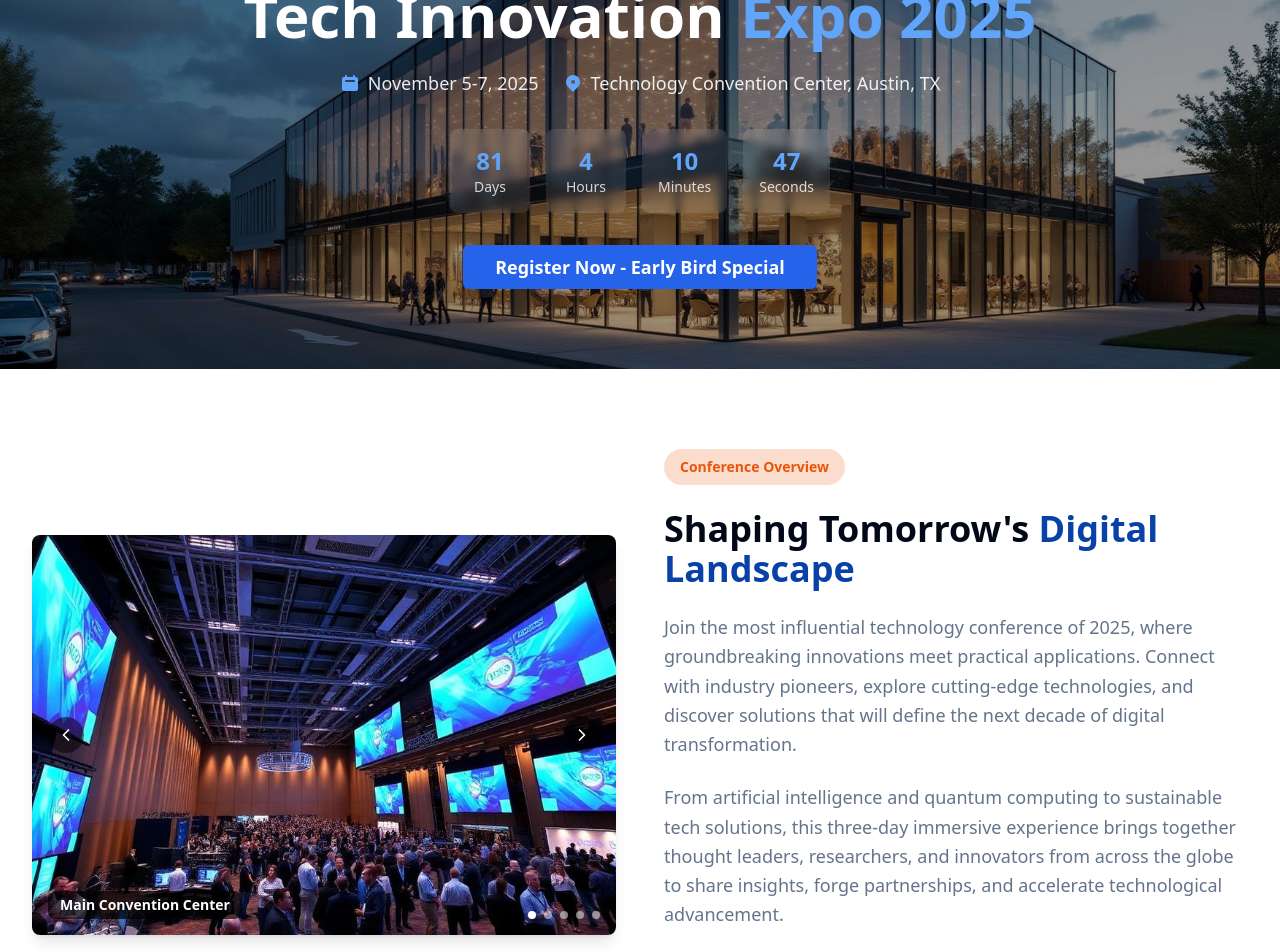
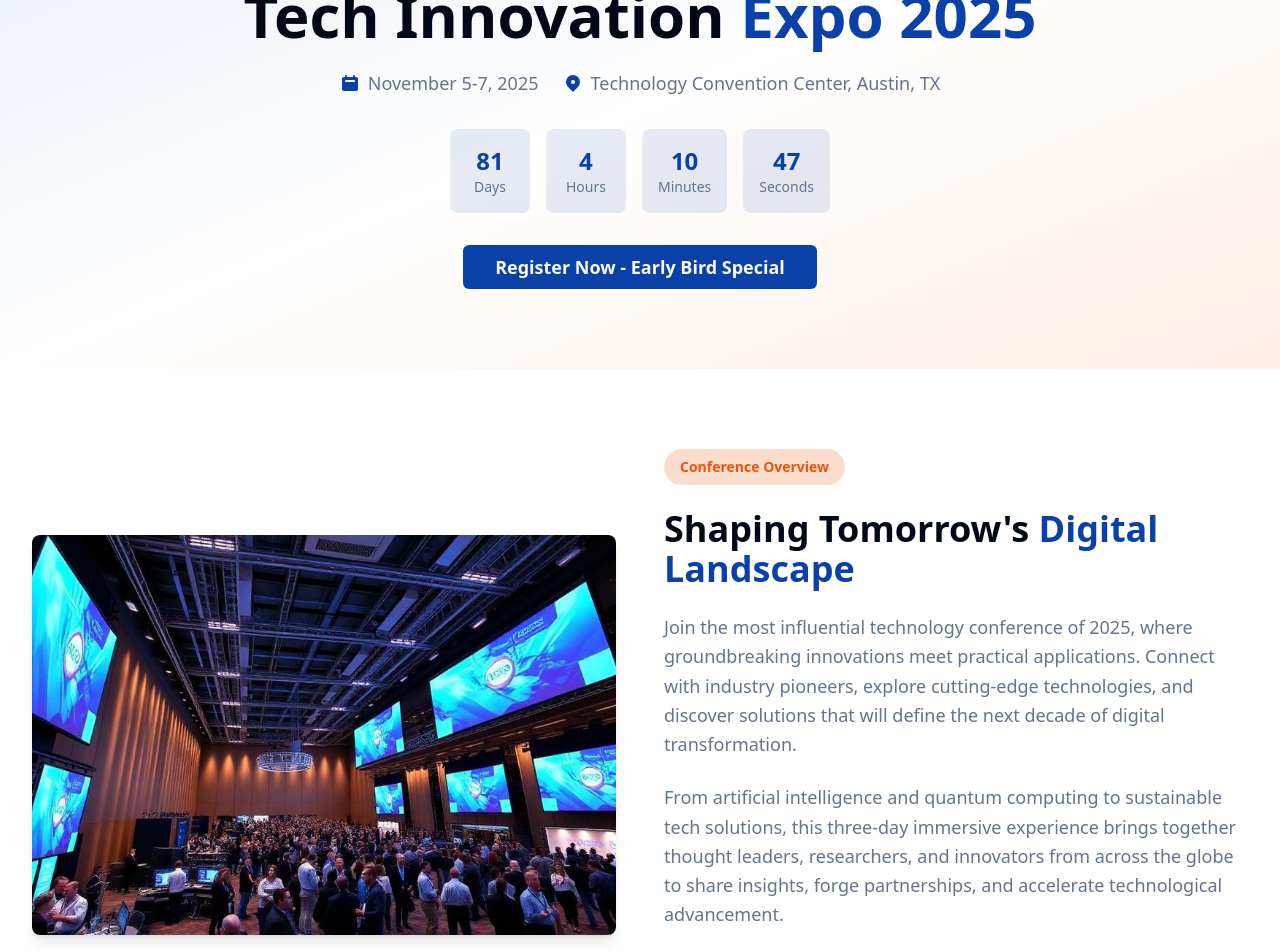
Before and after one commit to theatom-gp/atom-connect-hub, a React (Vite) app: page /conference/tech-innovation-expo-2025 in a window 1280 px wide. Shown: the part 220-1172 px from the top of the page. Built offline with nearby package versions, Linux system fonts and the light colour scheme.

Commit message:
Code edited in Lovable Code Editor
Edited UI in Lovable

```diff
--- a/src/pages/ConferenceDetail.tsx
+++ b/src/pages/ConferenceDetail.tsx
@@ -2,13 +2,7 @@ import { useState, useEffect } from 'react';
 import Navigation from '@/components/Navigation';
 import { Button } from '@/components/ui/button';
 import { Card, CardContent, CardFooter, CardHeader } from '@/components/ui/card';
-import { ChevronLeft, ChevronRight } from 'lucide-react';
-import heroBackground from '@/assets/hero-tech-background.jpg';
 import venueImage from '@/assets/venue-tech-expo.jpg';
-import venueInterior from '@/assets/venue-interior-1.jpg';
-import venueConferenceRoom from '@/assets/venue-conference-room.jpg';
-import venueNetworking from '@/assets/venue-networking.jpg';
-import venueExhibition from '@/assets/venue-exhibition.jpg';
 import chairpersonImage from '@/assets/chairperson-tech.jpg';
 import speaker1 from '@/assets/speaker-1.jpg';
 import speaker2 from '@/assets/speaker-2.jpg';
@@ -22,24 +16,6 @@ const ConferenceDetail = () => {
     minutes: 0,
     seconds: 0
   });
-
-  const [currentImageIndex, setCurrentImageIndex] = useState(0);
-
-  const venueImages = [
-    { src: venueImage, alt: "Technology Convention Center Exterior", title: "Main Convention Center" },
-    { src: venueInterior, alt: "Convention Center Interior", title: "Main Exhibition Hall" },
-    { src: venueConferenceRoom, alt: "Conference Room", title: "Conference Room" },
-    { src: venueNetworking, alt: "Networking Area", title: "Networking Lounge" },
-    { src: venueExhibition, alt: "Exhibition Hall", title: "Technology Exhibition" }
-  ];
-
-  const nextImage = () => {
-    setCurrentImageIndex((prev) => (prev + 1) % venueImages.length);
-  };
-
-  const prevImage = () => {
-    setCurrentImageIndex((prev) => (prev - 1 + venueImages.length) % venueImages.length);
-  };
 
   useEffect(() => {
     const targetDate = new Date('2025-11-05T09:00:00');
@@ -118,7 +94,8 @@ const ConferenceDetail = () => {
         "Conference schedule handout",
         "Certificate of Attendance",
         "E-Abstract Book"
-      ]
+      ],
+      featured: true
     },
     {
       title: "Student",
@@ -191,18 +168,19 @@ const ConferenceDetail = () => {
   ];
 
   const publishingPartners = [
-    { name: "MDPI", logo: "Academic Open Access Publishing since 1996" },
-    { name: "Cambridge Scholars Publishing", logo: "Cambridge University Press" },
-    { name: "Scopus", logo: "Elsevier's Abstract and Citation Database" },
-    { name: "Bon View Publishing", logo: "Academic Research Publishing" }
+    "IEEE Computer Society",
+    "ACM Digital Library",
+    "SpringerLink",
+    "ScienceDirect",
+    "ResearchGate"
   ];
 
   const mediaPartners = [
-    { name: "TechCrunch", logo: "Leading Technology Media" },
-    { name: "MIT Technology Review", logo: "Innovation & Research Coverage" },
-    { name: "IEEE Spectrum", logo: "Engineering & Technology News" },
-    { name: "Wired Magazine", logo: "Technology & Digital Culture" },
-    { name: "VentureBeat", logo: "Tech Industry News & Analysis" }
+    "TechCrunch",
+    "MIT Technology Review",
+    "IEEE Spectrum",
+    "Wired Magazine",
+    "VentureBeat"
   ];
 
   return (
@@ -210,35 +188,27 @@ const ConferenceDetail = () => {
       <Navigation />
 
       {/* Hero Section */}
-      <section
-        className="relative py-20 bg-gradient-to-br from-primary/10 via-background to-secondary/10"
-        style={{
-          backgroundImage: `linear-gradient(rgba(0, 0, 0, 0.4), rgba(0, 0, 0, 0.4)), url(${heroBackground})`,
-          backgroundSize: 'cover',
-          backgroundPosition: 'center',
-          backgroundRepeat: 'no-repeat'
-        }}
-      >
+      <section className="relative py-20 bg-gradient-to-br from-primary/10 via-background to-secondary/10">
         <div className="max-w-7xl mx-auto px-4 sm:px-6 lg:px-8">
           <div className="text-center">
             <div className="inline-block px-4 py-2 bg-primary/20 text-primary rounded-full text-sm font-semibold mb-6">
               Innovation • Technology • Future
             </div>
 
-            <h1 className="text-4xl lg:text-6xl font-bold text-white mb-6">
-              Tech Innovation <span className="text-blue-400">Expo 2025</span>
+            <h1 className="text-4xl lg:text-6xl font-bold text-foreground mb-6">
+              Tech Innovation <span className="text-primary">Expo 2025</span>
             </h1>
 
-            <div className="flex flex-col md:flex-row justify-center items-center gap-6 mb-8 text-lg text-white/90">
+            <div className="flex flex-col md:flex-row justify-center items-center gap-6 mb-8 text-lg text-muted-foreground">
               <div className="flex items-center gap-2">
-                <svg className="w-5 h-5 text-blue-400" fill="currentColor" viewBox="0 0 20 20">
+                <svg className="w-5 h-5 text-primary" fill="currentColor" viewBox="0 0 20 20">
                   <path fillRule="evenodd" d="M6 2a1 1 0 00-1 1v1H4a2 2 0 00-2 2v10a2 2 0 002 2h12a2 2 0 002-2V6a2 2 0 00-2-2h-1V3a1 1 0 10-2 0v1H7V3a1 1 0 00-1-1zm0 5a1 1 0 000 2h8a1 1 0 100-2H6z" clipRule="evenodd"/>
                 </svg>
                 <span>November 5-7, 2025</span>
               </div>
 
               <div className="flex items-center gap-2">
-                <svg className="w-5 h-5 text-blue-400" fill="currentColor" viewBox="0 0 20 20">
+                <svg className="w-5 h-5 text-primary" fill="currentColor" viewBox="0 0 20 20">
                   <path fillRule="evenodd" d="M5.05 4.05a7 7 0 119.9 9.9L10 18.9l-4.95-4.95a7 7 0 010-9.9zM10 11a2 2 0 100-4 2 2 0 000 4z" clipRule="evenodd"/>
                 </svg>
                 <span>Technology Convention Center, Austin, TX</span>
@@ -248,16 +218,16 @@ const ConferenceDetail = () => {
             {/* Countdown Timer */}
             <div className="flex justify-center gap-4 mb-8">
               {Object.entries(timeLeft).map(([unit, value]) => (
-                <div key={unit} className="bg-white/10 backdrop-blur-sm rounded-lg p-4 min-w-[80px]">
-                  <div className="text-2xl font-bold text-blue-400">{value}</div>
-                  <div className="text-sm text-white/80 capitalize">{unit}</div>
+                <div key={unit} className="bg-primary/10 backdrop-blur-sm rounded-lg p-4 min-w-[80px]">
+                  <div className="text-2xl font-bold text-primary">{value}</div>
+                  <div className="text-sm text-muted-foreground capitalize">{unit}</div>
                 </div>
               ))}
             </div>
 
             <Button
               size="lg"
-              className="bg-blue-600 hover:bg-blue-700 text-white px-8 py-3 text-lg font-semibold"
+              className="bg-primary hover:bg-primary/90 text-primary-foreground px-8 py-3 text-lg font-semibold"
             >
               Register Now - Early Bird Special
             </Button>
@@ -270,50 +240,11 @@ const ConferenceDetail = () => {
         <div className="max-w-7xl mx-auto px-4 sm:px-6 lg:px-8">
           <div className="grid lg:grid-cols-2 gap-12 items-center">
             <div className="order-2 lg:order-1">
-              <div className="relative">
               <img
-                  src={venueImages[currentImageIndex].src}
-                  alt={venueImages[currentImageIndex].alt}
+                src={venueImage}
+                alt="Technology Convention Center Austin"
                 className="w-full h-[400px] object-cover rounded-lg shadow-lg"
               />
-
-                {/* Image Navigation */}
-                <div className="absolute inset-y-0 left-0 flex items-center">
-                  <button
-                    onClick={prevImage}
-                    className="ml-4 p-2 bg-black/50 text-white rounded-full hover:bg-black/70 transition-colors"
-                  >
-                    <ChevronLeft className="w-5 h-5" />
-                  </button>
-                </div>
-
-                <div className="absolute inset-y-0 right-0 flex items-center">
-                  <button
-                    onClick={nextImage}
-                    className="mr-4 p-2 bg-black/50 text-white rounded-full hover:bg-black/70 transition-colors"
-                  >
-                    <ChevronRight className="w-5 h-5" />
-                  </button>
-                </div>
-
-                {/* Image Title */}
-                <div className="absolute bottom-4 left-4 bg-black/70 text-white px-3 py-1 rounded-lg">
-                  <p className="text-sm font-semibold">{venueImages[currentImageIndex].title}</p>
-                </div>
-
-                {/* Image Indicators */}
-                <div className="absolute bottom-4 right-4 flex gap-2">
-                  {venueImages.map((_, index) => (
-                    <button
-                      key={index}
-                      onClick={() => setCurrentImageIndex(index)}
-                      className={`w-2 h-2 rounded-full transition-colors ${
-                        index === currentImageIndex ? 'bg-white' : 'bg-white/50'
-                      }`}
-                    />
-                  ))}
-                </div>
-              </div>
             </div>
 
             <div className="order-1 lg:order-2">
@@ -468,7 +399,9 @@ const ConferenceDetail = () => {
             {pricingTiers.map((tier, index) => (
               <Card
                 key={index}
-                className="relative overflow-hidden transition-all duration-300 hover:shadow-lg"
+                className={`relative overflow-hidden transition-all duration-300 hover:shadow-lg ${
+                  tier.featured ? 'ring-2 ring-primary scale-105' : ''
+                }`}
               >
                 <CardHeader className="p-6 pb-4">
                   <h3 className="text-xl font-bold text-foreground mb-1">{tier.title}</h3>
@@ -497,7 +430,11 @@ const ConferenceDetail = () => {
 
                 <CardFooter className="p-6 pt-0">
                   <Button
-                    className="w-full bg-blue-600 hover:bg-blue-700 text-white"
+                    className={`w-full ${
+                      tier.featured
+                        ? 'bg-primary hover:bg-primary/90 text-primary-foreground'
+                        : 'bg-blue-500 hover:bg-blue-600 text-white'
+                    }`}
                     size="lg"
                   >
                     Register Now
@@ -566,40 +503,23 @@ const ConferenceDetail = () => {
       <section className="py-20 bg-secondary/5">
         <div className="max-w-7xl mx-auto px-4 sm:px-6 lg:px-8">
           <div className="text-center mb-16">
-            <div className="text-orange-500 text-sm font-semibold mb-4">Media</div>
             <h2 className="text-3xl lg:text-4xl font-bold text-foreground mb-6">
               Publishing <span className="text-primary">Partners</span>
             </h2>
-
-            <div className="flex justify-center mb-8">
-              <div className="flex gap-1">
-                <div className="w-2 h-2 bg-red-500 rounded-full"></div>
-                <div className="w-2 h-2 bg-orange-500 rounded-full"></div>
-                <div className="w-2 h-2 bg-yellow-500 rounded-full"></div>
-                <div className="w-2 h-2 bg-green-500 rounded-full"></div>
-                <div className="w-2 h-2 bg-blue-500 rounded-full"></div>
-                <div className="w-2 h-2 bg-purple-500 rounded-full"></div>
-              </div>
-            </div>
+            <p className="text-xl text-muted-foreground">
+              Showcasing research through leading academic and industry publications
+            </p>
           </div>
 
-          <div className="bg-white rounded-lg border border-gray-200 p-8">
-            <div className="grid lg:grid-cols-4 md:grid-cols-2 gap-8">
+          <div className="grid lg:grid-cols-5 md:grid-cols-3 grid-cols-2 gap-8">
             {publishingPartners.map((partner, index) => (
               <div
                 key={index}
-                  className="flex flex-col items-center justify-center text-center space-y-2"
+                className="bg-background p-6 rounded-lg shadow-sm hover:shadow-lg transition-all duration-300 flex items-center justify-center h-24"
               >
-                  <div className="w-20 h-20 bg-gray-100 rounded-lg flex items-center justify-center mb-2">
-                    <span className="text-2xl font-bold text-gray-600">
-                      {partner.name.charAt(0)}
-                    </span>
-                  </div>
-                  <h3 className="font-semibold text-foreground">{partner.name}</h3>
-                  <p className="text-xs text-muted-foreground">{partner.logo}</p>
+                <span className="text-sm font-semibold text-foreground text-center">{partner}</span>
               </div>
             ))}
-            </div>
           </div>
         </div>
       </section>
@@ -611,36 +531,20 @@ const ConferenceDetail = () => {
             <h2 className="text-3xl lg:text-4xl font-bold text-foreground mb-6">
               Media <span className="text-primary">Partners</span>
             </h2>
-
-            <div className="flex justify-center mb-8">
-              <div className="flex gap-1">
-                <div className="w-2 h-2 bg-red-500 rounded-full"></div>
-                <div className="w-2 h-2 bg-orange-500 rounded-full"></div>
-                <div className="w-2 h-2 bg-yellow-500 rounded-full"></div>
-                <div className="w-2 h-2 bg-green-500 rounded-full"></div>
-                <div className="w-2 h-2 bg-blue-500 rounded-full"></div>
-                <div className="w-2 h-2 bg-purple-500 rounded-full"></div>
-              </div>
-            </div>
+            <p className="text-xl text-muted-foreground">
+              Amplifying innovation stories across global technology media platforms
+            </p>
           </div>
 
-          <div className="bg-gray-50 rounded-lg border border-gray-200 p-8">
           <div className="grid lg:grid-cols-5 md:grid-cols-3 grid-cols-2 gap-8">
             {mediaPartners.map((partner, index) => (
               <div
                 key={index}
-                  className="flex flex-col items-center justify-center text-center space-y-2"
+                className="bg-secondary/10 p-6 rounded-lg hover:shadow-lg transition-all duration-300 flex items-center justify-center h-24"
               >
-                  <div className="w-16 h-16 bg-white rounded-lg flex items-center justify-center mb-2 shadow-sm">
-                    <span className="text-lg font-bold text-gray-600">
-                      {partner.name.charAt(0)}
-                    </span>
-                  </div>
-                  <h3 className="font-semibold text-foreground text-sm">{partner.name}</h3>
-                  <p className="text-xs text-muted-foreground">{partner.logo}</p>
+                <span className="text-sm font-semibold text-foreground text-center">{partner}</span>
               </div>
             ))}
-            </div>
           </div>
         </div>
       </section>
```
Lines whose indentation alone changed are shown as unchanged.
